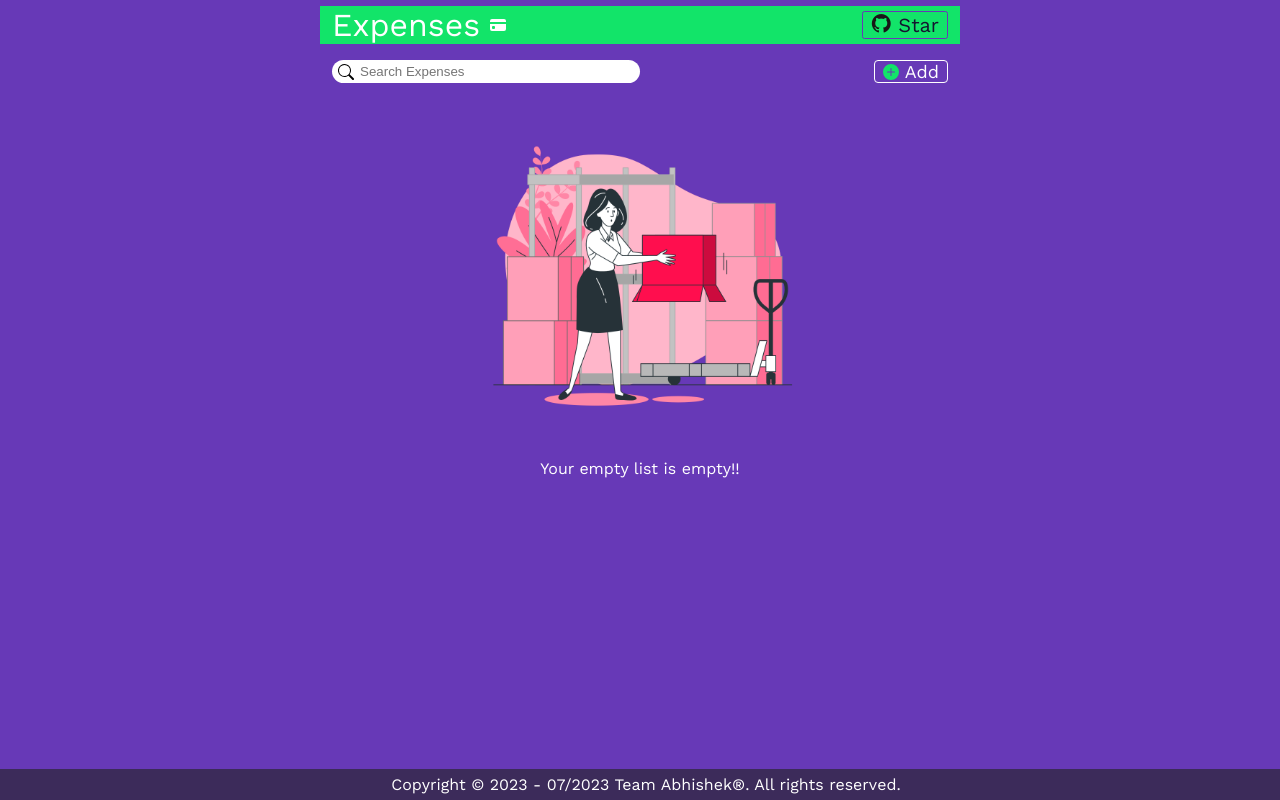
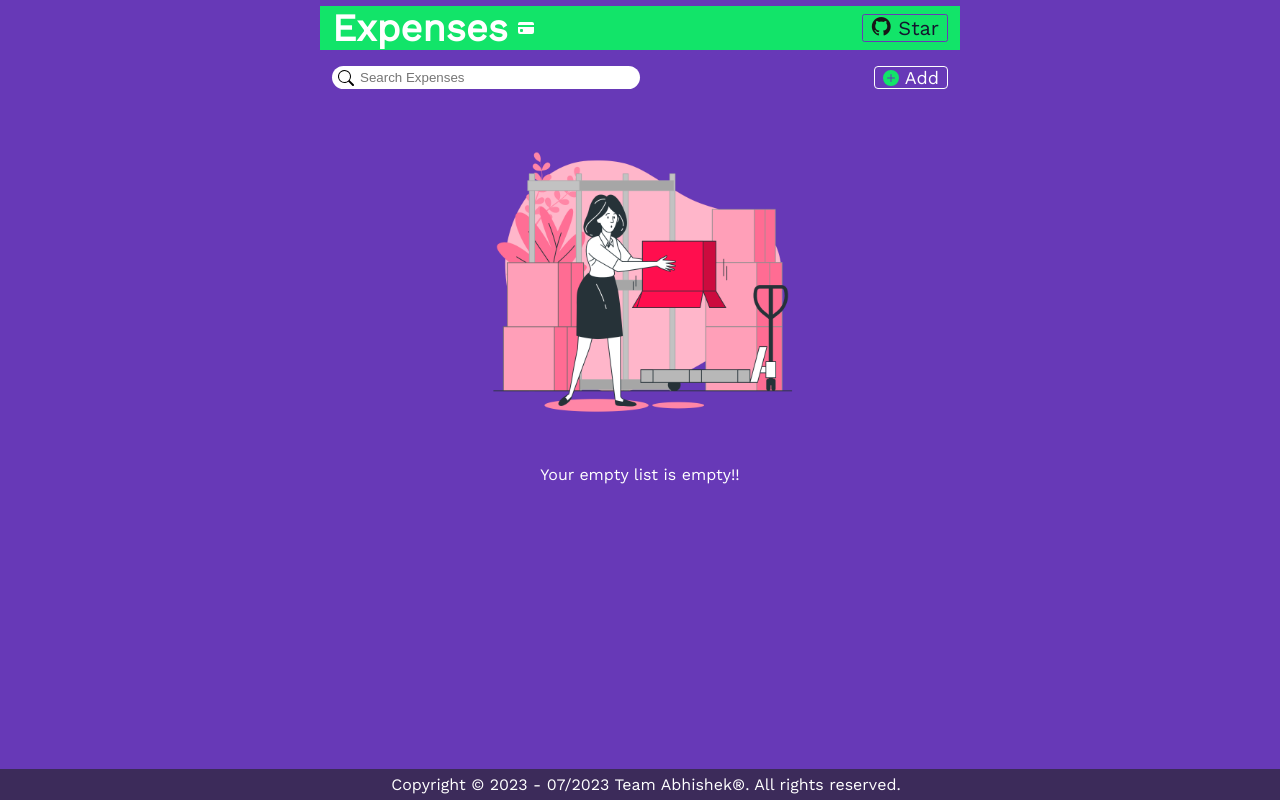
Before and after one commit to aksharma27/expenses, a React (Create React App) app: page / in a window 1280 px wide. Built offline with nearby package versions, Linux system fonts and the light colour scheme.

Commit message:
Update index.css

```diff
--- a/src/components/header/index.css
+++ b/src/components/header/index.css
@@ -15,8 +15,8 @@
 .header-logo {
     display: flex;
     align-items: center;
-    font-size: 32px;
-    font-weight: 500;
+    font-size: 38px;
+    font-weight: 600;
 }
 
 .header-logo svg {
```
